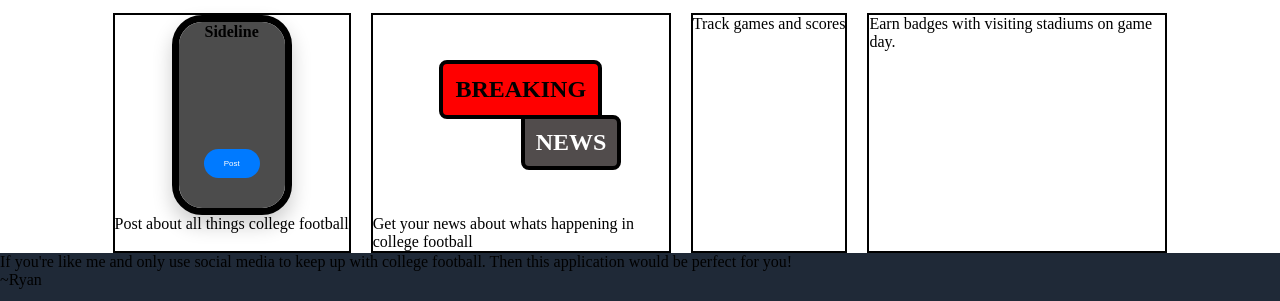
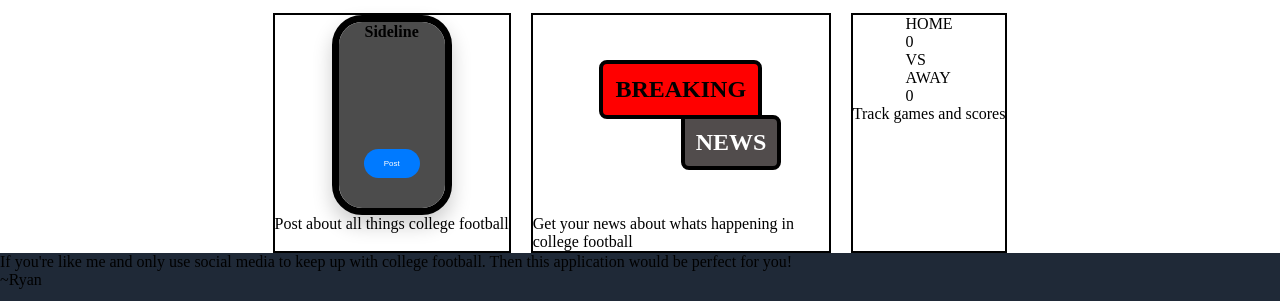
Before and after one commit to ryanstokes21/landing-page-flex-practice, a plain HTML site: page index.html in a window 1280 px wide. Shown: the part 595-896 px from the top of the page. Drawn offline with Linux system fonts and the light colour scheme.

Commit message:
add html for scoreboard

```diff
--- a/index.html
+++ b/index.html
@@ -56,17 +56,18 @@
         </div>
 
         <div class="group">
-          <div class="pic-border">
-
+          <div class="scoreboard-container">
+            <div class="team-section">
+                <div class="team-name">HOME</div>
+                <div class="score">0</div>
+            </div>
+            <div class="divider">VS</div>
+            <div class="team-section">
+                <div class="team-name">AWAY</div>
+                <div class="score">0</div>
+            </div>
           </div>
           <p>Track games and scores</p>
-        </div>
-
-        <div class="group">
-          <div class="pic-border">
-
-          </div>
-          <p>Earn badges with visiting stadiums on game day.</p>
         </div>
 
       </div>
```
